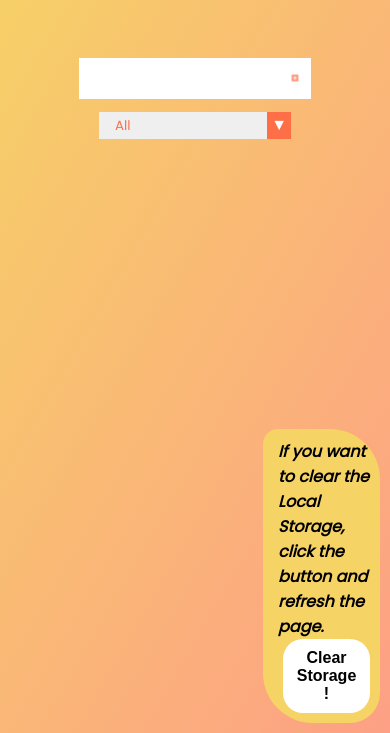
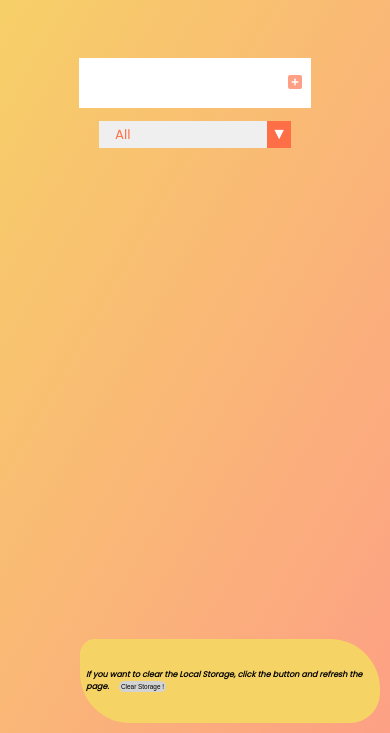
Before and after one commit to Vignesh-Jayaram/Todo-App, a plain HTML site: page index.html in a window 390 px wide. Shown: the part 111-844 px from the top of the page. Drawn offline with Linux system fonts and the light colour scheme.

Commit message:
Adjusted the input font size and positioned aside tag for mobile screens

```diff
--- a/style.css
+++ b/style.css
@@ -158,6 +158,7 @@ aside {
 }
 
 .storage-clear-btn {
+  text-align: center;
   font-size: 1rem;
   font-weight: 600;
   margin-left: 5px;
@@ -165,7 +166,7 @@ aside {
   border-radius: 20px;
   border: none;
   cursor: pointer;
-  background: white;
+  background: lightgrey;
 }
 
 @media only screen and (max-width: 680px) {
@@ -189,7 +190,7 @@ aside {
   .input-container button {
     width: 200px;
     padding: 1rem;
-    font-size: 0.5rem;
+    font-size: 1rem;
     border: none;
     background: white;
   }
@@ -225,4 +226,21 @@ aside {
     display: flex;
     align-items: center;
   }
+
+  aside {
+    display: flex;
+    align-items: center;
+    width: 300px;
+    height: 10vh;
+    padding: 2px 6px;
+    font-size: 8px;
+  }
+
+  .storage-clear-btn {
+    font-size: 0.4rem;
+    font-weight: 200;
+    margin-left: 8px;
+    padding: 2px;
+    border-radius: 20px;
+  }
 }
```
